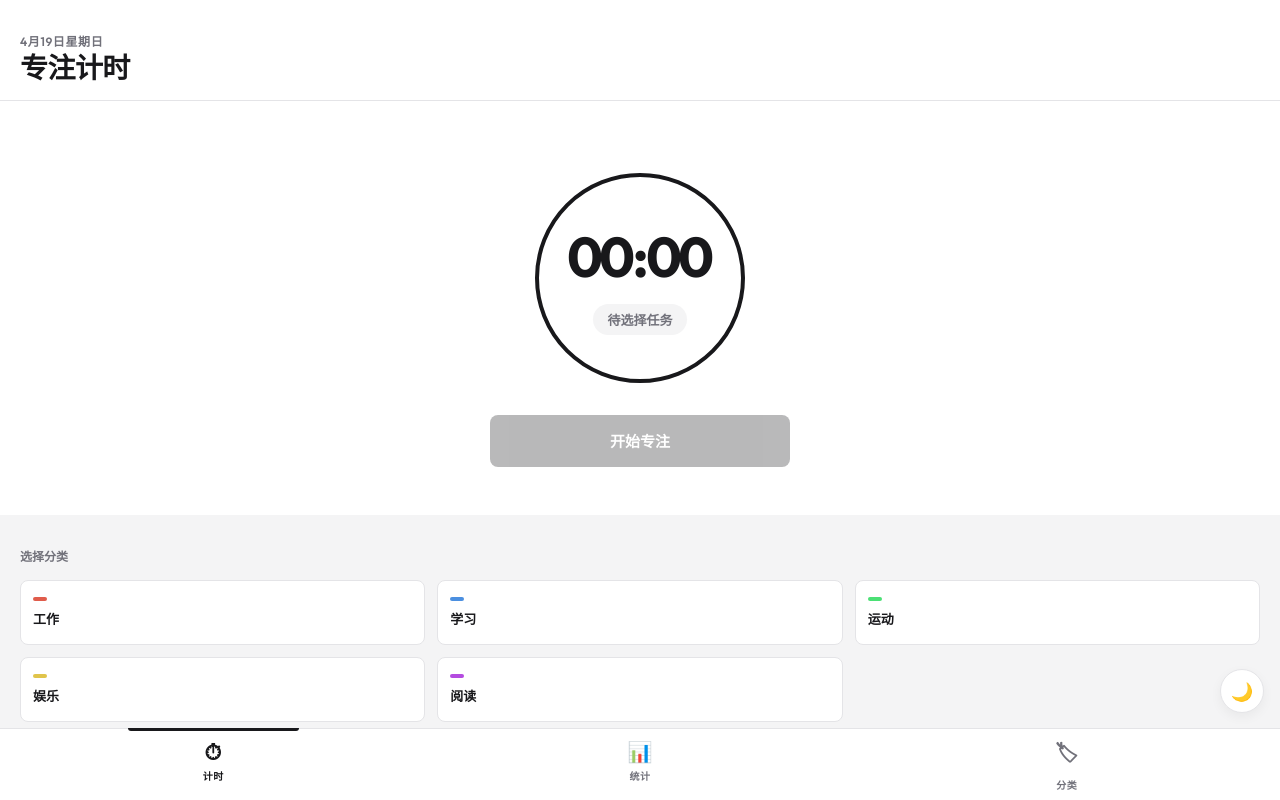
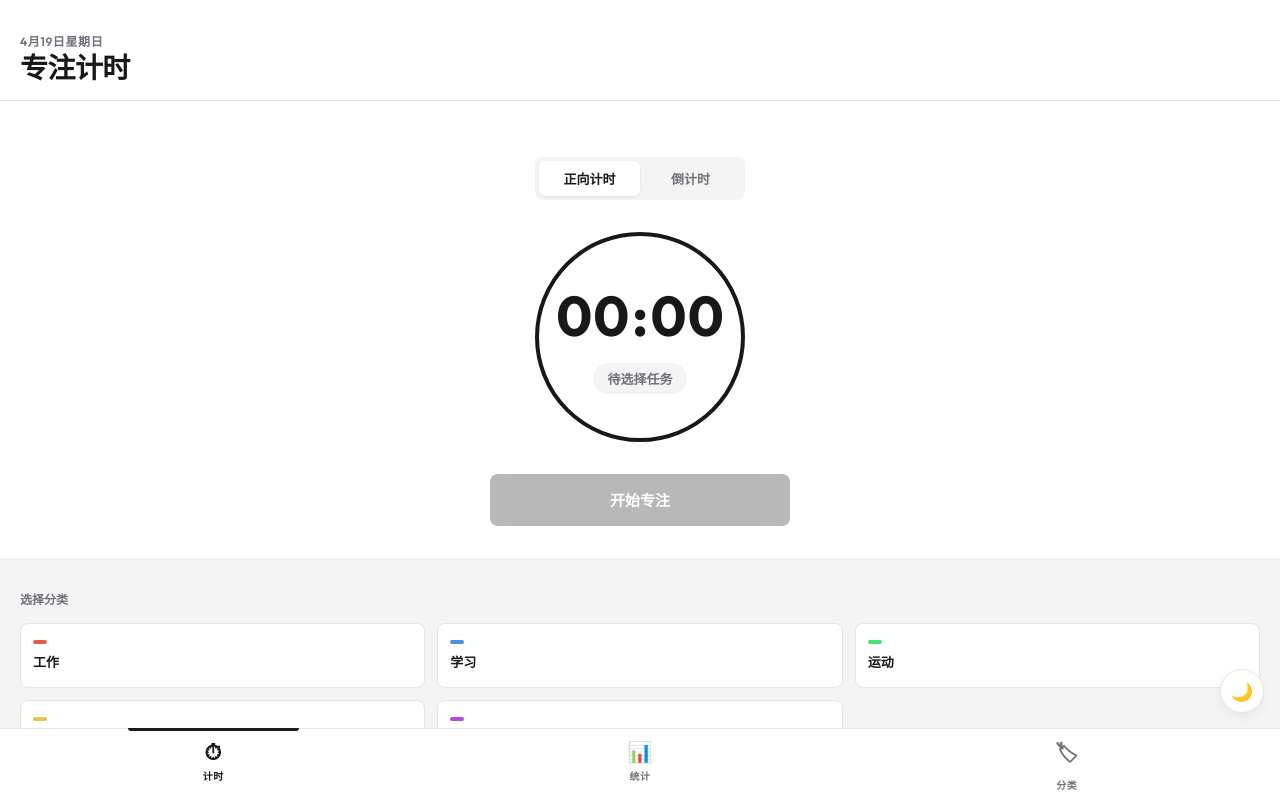
Before and after one commit to Dodow0/Forward-Timer, a Vue app: page /stats#/timer in a window 1280 px wide. Built offline with nearby package versions, Linux system fonts and the light colour scheme.

Commit message:
修改部分外观，增加倒计时

```diff
--- a/src/stores/timerStore.js
+++ b/src/stores/timerStore.js
@@ -1,6 +1,6 @@
 /**
- * stores/timerStore.js — 计时器全局状态
- * 新增：持久化到 localStorage，解决手机端 PWA 被杀进程后计时消失的问题
+ * stores/timerStore.js
+ * 新增：倒计时模式（countdown）支持
  */
 
 import { defineStore } from 'pinia'
@@ -8,17 +8,17 @@ import { ref, computed } from 'vue'
 import { addRecord } from '@/db'
 import { today } from '@/utils/dateHelpers'
 
-// ── 持久化 Key 常量 ──
 const STORAGE_KEY = 'timer_persist'
 
-// ── 持久化读写工具函数 ──
-function saveState(startTimestamp, elapsed, category) {
+function saveState(startTimestamp, elapsed, category, mode, targetDuration) {
   try {
     localStorage.setItem(STORAGE_KEY, JSON.stringify({
       startTimestamp,
       elapsed,
       category,
-      savedAt: Date.now()   // 记录保存时刻，用于恢复时校验合理性
+      mode,                // 新增：保存模式
+      targetDuration,      // 新增：保存目标时长
+      savedAt: Date.now()
     }))
   } catch (e) {
     console.warn('timer persist save failed', e)
@@ -46,21 +46,90 @@ export const useTimerStore = defineStore('timer', () => {
   const selectedCategory = ref(null)
   const startTimestamp   = ref(null)
 
+  // ── 新增 State：倒计时相关 ──
+  // mode: 'countup'（正向）| 'countdown'（倒计时）
+  const mode            = ref('countup')
+  // 目标秒数，仅 countdown 模式使用
+  const targetDuration  = ref(25 * 60)
+  // 倒计时是否已完成
+  const isFinished      = ref(false)
+
   let _rafId      = null
   let _intervalId = null
 
-  // ── 核心校准函数 ──
+  // ── 核心校准函数（兼容两种模式）──
   function syncElapsed() {
     if (isRunning.value && startTimestamp.value !== null) {
-      elapsed.value = Math.floor((Date.now() - startTimestamp.value) / 1000)
+      const raw = Math.floor((Date.now() - startTimestamp.value) / 1000)
+      elapsed.value = raw
+
+      // 倒计时到达终点时自动触发完成
+      if (mode.value === 'countdown' && raw >= targetDuration.value) {
+        elapsed.value = targetDuration.value  // 锁定到终点值，不超出
+        _onCountdownFinish()
+      }
     }
   }
 
-  // ── rAF 循环（前台高精度更新）──
+  // ── 新增：倒计时完成处理 ──
+  async function _onCountdownFinish() {
+    _stopRaf()
+    _stopInterval()
+    isRunning.value  = false
+    isFinished.value = true
+
+    // 播放提示音（使用 Web Audio API，不需要额外音频文件）
+    _playBeep()
+
+    // 自动保存记录
+    if (selectedCategory.value) {
+      await addRecord({
+        categoryId: selectedCategory.value.id,
+        date:       today(),
+        startTime:  startTimestamp.value,
+        duration:   targetDuration.value
+      })
+    }
+
+    clearState()
+  }
+
+  // ── 新增：用 Web Audio API 生成提示音（不需要音频文件）──
+  function _playBeep() {
+    try {
+      const ctx = new (window.AudioContext || window.webkitAudioContext)()
+
+      // 连续播放三声，音调递减，有节奏感
+      const beeps = [
+        { freq: 880, start: 0,   duration: 0.15 },
+        { freq: 880, start: 0.2, duration: 0.15 },
+        { freq: 660, start: 0.4, duration: 0.3  },
+      ]
+
+      beeps.forEach(({ freq, start, duration }) => {
+        const osc   = ctx.createOscillator()
+        const gain  = ctx.createGain()
+        osc.connect(gain)
+        gain.connect(ctx.destination)
+        osc.frequency.value = freq
+        osc.type = 'sine'
+        gain.gain.setValueAtTime(0.4, ctx.currentTime + start)
+        gain.gain.exponentialRampToValueAtTime(0.001, ctx.currentTime + start + duration)
+        osc.start(ctx.currentTime + start)
+        osc.stop(ctx.currentTime + start + duration + 0.05)
+      })
+    } catch (e) {
+      console.warn('beep failed', e)
+    }
+  }
+
   function _startRaf() {
     function tick() {
       syncElapsed()
-      _rafId = requestAnimationFrame(tick)
+      // 倒计时完成后 rAF 已在 _onCountdownFinish 里停掉，这里不再递归
+      if (isRunning.value) {
+        _rafId = requestAnimationFrame(tick)
+      }
     }
     _rafId = requestAnimationFrame(tick)
   }
@@ -72,14 +141,17 @@ export const useTimerStore = defineStore('timer', () => {
     }
   }
 
-  // ── 兜底 interval（应对最小化/后台）──
   function _startInterval() {
-    // 新增：同时负责定期持久化状态（每秒存一次）
     _intervalId = setInterval(() => {
       syncElapsed()
       if (isRunning.value && startTimestamp.value !== null) {
-        // 每秒把最新状态写入 localStorage
-        saveState(startTimestamp.value, elapsed.value, selectedCategory.value)
+        saveState(
+          startTimestamp.value,
+          elapsed.value,
+          selectedCategory.value,
+          mode.value,           // 新增
+          targetDuration.value  // 新增
+        )
       }
     }, 1000)
   }
@@ -91,7 +163,6 @@ export const useTimerStore = defineStore('timer', () => {
     }
   }
 
-  // ── visibilitychange ──
   document.addEventListener('visibilitychange', () => {
     if (document.visibilityState === 'visible' && isRunning.value) {
       syncElapsed()
@@ -100,17 +171,13 @@ export const useTimerStore = defineStore('timer', () => {
     }
   })
 
-  // ── 新增：页面加载时恢复持久化状态（核心修复点）──
+  // ── 恢复持久化状态（新增 mode/targetDuration 字段恢复）──
   function tryRestore() {
     const saved = loadState()
     if (!saved) return
 
-    const { startTimestamp: savedTs, category, savedAt } = saved
+    const { startTimestamp: savedTs, category, savedAt, mode: savedMode, targetDuration: savedTarget } = saved
 
-    // 安全校验：
-    // 1. 必须有分类信息
-    // 2. 保存时刻必须合理（不能是未来时间）
-    // 3. 计时时长不超过 24 小时（超过视为异常数据）
     const MAX_DURATION = 24 * 60 * 60 * 1000
     const age = Date.now() - savedTs
     if (!category || !savedTs || savedAt > Date.now() || age > MAX_DURATION) {
@@ -118,38 +185,89 @@ export const useTimerStore = defineStore('timer', () => {
       return
     }
 
-    // 恢复状态：基于原始 startTimestamp 重新推算已过时间
+    // 新增：恢复模式和目标时长
+    mode.value           = savedMode || 'countup'
+    targetDuration.value = savedTarget || 25 * 60
+
+    // 倒计时模式：检查恢复时是否已超出目标时长
+    if (mode.value === 'countdown') {
+      const restoredElapsed = Math.floor(age / 1000)
+      if (restoredElapsed >= targetDuration.value) {
+        // 后台已经超时，直接触发完成
+        elapsed.value          = targetDuration.value
+        selectedCategory.value = category
+        startTimestamp.value   = savedTs
+        _onCountdownFinish()
+        return
+      }
+    }
+
     selectedCategory.value = category
     startTimestamp.value   = savedTs
     elapsed.value          = Math.floor(age / 1000)
     isRunning.value        = true
 
-    // 立即恢复计时循环
     _startRaf()
     _startInterval()
-
-    console.log(`[Timer] 恢复计时，已过 ${elapsed.value} 秒`)
   }
 
-  // Store 初始化时立即尝试恢复
   tryRestore()
 
   // ── Getters ──
+
+  // 正向：显示已过时间；倒计时：显示剩余时间
   const displayTime = computed(() => {
-    const s  = elapsed.value
+    let s
+    if (mode.value === 'countdown') {
+      s = Math.max(0, targetDuration.value - elapsed.value)
+    } else {
+      s = elapsed.value
+    }
     const mm = String(Math.floor(s / 60)).padStart(2, '0')
     const ss = String(s % 60).padStart(2, '0')
     return `${mm}:${ss}`
   })
 
+  // 新增：倒计时进度（0~1），供进度条组件使用
+  const countdownProgress = computed(() => {
+    if (mode.value !== 'countdown' || targetDuration.value === 0) return 0
+    return Math.min(elapsed.value / targetDuration.value, 1)
+  })
+
   // ── Actions ──
+
+  // 新增：切换模式（未计时时才允许切换）
+  function setMode(newMode) {
+    if (isRunning.value) return
+    mode.value = newMode
+    isFinished.value = false
+    elapsed.value = 0
+  }
+
+  // 新增：设置倒计时目标时长（秒）
+  function setTargetDuration(seconds) {
+    if (isRunning.value) return
+    targetDuration.value = seconds
+    isFinished.value = false
+    elapsed.value = 0
+  }
+
+  // 新增：关闭完成状态（让用户手动确认后重置）
+  function dismissFinished() {
+    isFinished.value      = false
+    elapsed.value         = 0
+    selectedCategory.value = null
+    startTimestamp.value  = null
+  }
+
   function start(category) {
     if (isRunning.value) return
+    isFinished.value       = false
     selectedCategory.value = category
     startTimestamp.value   = Date.now()
     isRunning.value        = true
 
-    saveState(startTimestamp.value, 0, category)  // 新增：启动时立即持久化
+    saveState(startTimestamp.value, 0, category, mode.value, targetDuration.value)
 
     _startRaf()
     _startInterval()
@@ -161,8 +279,7 @@ export const useTimerStore = defineStore('timer', () => {
     _stopRaf()
     _stopInterval()
     isRunning.value = false
-
-    clearState()  // 新增：暂停时清除持久化（暂停状态不需要后台恢复）
+    clearState()
   }
 
   function resume() {
@@ -170,7 +287,7 @@ export const useTimerStore = defineStore('timer', () => {
     startTimestamp.value = Date.now() - elapsed.value * 1000
     isRunning.value      = true
 
-    saveState(startTimestamp.value, elapsed.value, selectedCategory.value)  // 新增
+    saveState(startTimestamp.value, elapsed.value, selectedCategory.value, mode.value, targetDuration.value)
 
     _startRaf()
     _startInterval()
@@ -182,8 +299,7 @@ export const useTimerStore = defineStore('timer', () => {
     _stopRaf()
     _stopInterval()
     isRunning.value = false
-
-    clearState()  // 新增：停止时清除持久化
+    clearState()
 
     const actualDuration = elapsed.value
 
@@ -199,10 +315,17 @@ export const useTimerStore = defineStore('timer', () => {
     elapsed.value          = 0
     selectedCategory.value = null
     startTimestamp.value   = null
+    isFinished.value       = false
   }
 
   return {
-    isRunning, elapsed, selectedCategory, displayTime,
-    start, pause, resume, stop
+    // State
+    isRunning, elapsed, selectedCategory,
+    mode, targetDuration, isFinished,
+    // Getters
+    displayTime, countdownProgress,
+    // Actions
+    start, pause, resume, stop,
+    setMode, setTargetDuration, dismissFinished
   }
 })
--- a/src/views/HomeView.vue
+++ b/src/views/HomeView.vue
@@ -1,6 +1,5 @@
 <template>
   <div class="home-view">
-
     <header class="page-header">
       <div class="header-content">
         <p class="eyebrow">{{ today }}</p>
@@ -9,28 +8,52 @@
     </header>
 
     <section class="timer-section">
-      <div class="timer-ring" :class="{ 'timer-ring--running': timerStore.isRunning }">
+      <div class="segmented-control" v-if="!timerStore.isRunning && timerStore.elapsed === 0">
+        <button class="segment-btn" :class="{ 'segment-btn--active': currentMode === 'forward' }" @click="currentMode = 'forward'">正向计时</button>
+        <button class="segment-btn" :class="{ 'segment-btn--active': currentMode === 'countdown' }" @click="currentMode = 'countdown'">倒计时</button>
+      </div>
+
+      <div class="timer-ring" :class="{
+  'timer-ring--running': timerStore.isRunning,
+  'timer-ring--svg': currentMode === 'countdown'
+}">
+        <!-- 倒计时进度环 SVG -->
+        <svg v-if="currentMode === 'countdown'" class="progress-svg" viewBox="0 0 210 210">
+          <!-- 灰色底轨 -->
+          <circle cx="105" cy="105" r="101"
+                  fill="none" stroke="var(--color-border)" stroke-width="4" />
+          <!-- 蓝色进度，从顶部开始顺时针消耗 -->
+          <circle cx="105" cy="105" r="101"
+                  fill="none" stroke="var(--color-primary)" stroke-width="4"
+                  stroke-linecap="round"
+                  :stroke-dasharray="634"
+                  :stroke-dashoffset="634 * timerStore.countdownProgress"
+                  transform="rotate(-90 105 105)"
+                  style="transition: stroke-dashoffset 0.5s linear;" />
+        </svg>
         <div class="timer-display">
-          <span class="time-text">{{ timerStore.displayTime }}</span>
+          <span class="time-text">{{ (timerStore.isRunning || timerStore.isFinished) ? timerStore.displayTime : defaultDisplayTime }}</span>
 
-          <span class="category-badge" v-if="timerStore.selectedCategory"
-            :style="{ background: timerStore.selectedCategory.color + '18' }">
+          <span class="category-badge" v-if="timerStore.selectedCategory" :style="{ background: timerStore.selectedCategory.color + '18' }">
             <span class="dot" :style="{ background: timerStore.selectedCategory.color }"></span>
             <span :style="{ color: timerStore.selectedCategory.color }">{{ timerStore.selectedCategory.name }}</span>
           </span>
-          <span class="category-badge category-badge--empty" v-else>
-            待选择任务
-          </span>
+          <span class="category-badge category-badge--empty" v-else>待选择任务</span>
         </div>
       </div>
 
+      <div class="presets-panel" v-if="!timerStore.isRunning && timerStore.elapsed === 0 && currentMode === 'countdown'">
+        <button v-for="mins in [25, 45, 60]" :key="mins"
+                class="preset-btn" :class="{ 'preset-btn--active': targetMinutes === mins }"
+                @click="targetMinutes = mins">{{ mins }} 分</button>
+        <input type="number" class="preset-input" v-model.number="targetMinutes" placeholder="自定义" min="1" max="999"/>
+      </div>
+
       <div class="controls">
-        <button
-          v-if="!timerStore.isRunning && timerStore.elapsed === 0"
-          class="btn btn--primary"
-          :disabled="!timerStore.selectedCategory"
-          @click="timerStore.start(timerStore.selectedCategory)"
-        >
+        <button v-if="!timerStore.isRunning && timerStore.elapsed === 0"
+                class="btn btn--primary"
+                :disabled="!timerStore.selectedCategory || (currentMode === 'countdown' && (!targetMinutes || targetMinutes <= 0))"
+                @click="startTimer">
           开始专注
         </button>
 
@@ -38,28 +61,30 @@
           <button class="btn btn--outline" @click="handlePauseResume">
             {{ timerStore.isRunning ? '暂停' : '继续' }}
           </button>
-          <button class="btn btn--primary" @click="timerStore.stop()">
-            保存记录
-          </button>
+          <button class="btn btn--primary" @click="timerStore.stop()">保存记录</button>
         </template>
       </div>
+            <!-- 倒计时完成弹窗 -->
+      <transition name="fade">
+        <div v-if="timerStore.isFinished" class="finish-overlay">
+          <div class="finish-card">
+            <div class="finish-icon">🎉</div>
+            <p class="finish-title">专注完成！</p>
+            <p class="finish-sub">{{ targetMinutes }} 分钟已自动保存</p>
+            <button class="btn btn--primary" style="max-width:180px; height: 58px; font-size: 16px; border-radius: 12px;" @click="handleFinishDismiss">好的</button>
+          </div>
+        </div>
+      </transition>
     </section>
 
     <section class="category-section">
       <h2 class="section-label">选择分类</h2>
       <div class="category-grid">
-        <button
-          v-for="cat in categoryStore.categories"
-          :key="cat.id"
-          class="category-card"
-          :class="{ 'category-card--selected': timerStore.selectedCategory?.id === cat.id }"
-          :style="{
-            '--cat-color': cat.color,
-            '--cat-color-bg': cat.color + '18'
-          }"
-          :disabled="timerStore.isRunning"
-          @click="selectCategory(cat)"
-        >
+        <button v-for="cat in categoryStore.categories" :key="cat.id"
+                class="category-card"
+                :class="{ 'category-card--selected': timerStore.selectedCategory?.id === cat.id }"
+                :disabled="timerStore.isRunning"
+                @click="selectCategory(cat)">
           <div class="cat-indicator" :style="{ background: cat.color }"></div>
           <span class="cat-name">{{ cat.name }}</span>
         </button>
@@ -69,7 +94,7 @@
 </template>
 
 <script setup>
-import { computed } from 'vue'
+import { ref, computed, onMounted  } from 'vue'
 import { useTimerStore } from '@/stores/timerStore'
 import { useCategoryStore } from '@/stores/categoryStore'
 
@@ -77,97 +102,178 @@ const timerStore    = useTimerStore()
 const categoryStore = useCategoryStore()
 
 const today = computed(() =>
-  new Date().toLocaleDateString('zh-CN', {
-    month: 'long', day: 'numeric', weekday: 'long'
-  })
+  new Date().toLocaleDateString('zh-CN', { month: 'long', day: 'numeric', weekday: 'long' })
 )
+
+// UI 选择状态
+const currentMode   = ref('forward') // 'forward' 或 'countdown'
+const targetMinutes = ref(25)        // 默认 25 分钟
+
+// 计算未启动时圆环展示的时间
+const defaultDisplayTime = computed(() => {
+  if (currentMode.value === 'countdown') {
+    const mm = String(targetMinutes.value || 0).padStart(2, '0')
+    return `${mm}:00`
+  }
+  return '00:00'
+})
 
 function selectCategory(cat) {
   if (timerStore.isRunning) return
   timerStore.selectedCategory = cat
 }
 
+function startTimer() {
+  // 先把模式和时长同步到 store，再调用 start
+  timerStore.setMode(currentMode.value === 'forward' ? 'countup' : 'countdown')
+  if (currentMode.value === 'countdown') {
+    timerStore.setTargetDuration(targetMinutes.value * 60)
+  }
+  timerStore.start(timerStore.selectedCategory)
+}
+
 function handlePauseResume() {
   timerStore.isRunning ? timerStore.pause() : timerStore.resume()
 }
+// 完成后重置本地 UI 状态
+function handleFinishDismiss() {
+  timerStore.dismissFinished()
+}
+
+// 页面挂载时：如果 store 已经从 localStorage 恢复了倒计时，同步本地 UI 状态
+onMounted(() => {
+  if (timerStore.mode === 'countdown') {
+    currentMode.value   = 'countdown'
+    targetMinutes.value = Math.round(timerStore.targetDuration / 60)
+  }
+})
 </script>
 
 <style scoped>
 .home-view { min-height: 100%; background: var(--color-bg); }
 
-/* ── 统一 Header 样式 ── */
 .page-header {
   padding: 32px 20px 16px;
   background: var(--color-bg);
   border-bottom: 1px solid var(--color-border);
 }
 
-.eyebrow {
-  font-size: 12px;
-  font-weight: 600;
-  color: var(--color-fg-muted);
-  letter-spacing: 0.05em;
-  margin-bottom: 4px;
+.eyebrow { font-size: 12px; font-weight: 600; color: var(--color-fg-muted); letter-spacing: 0.05em; margin-bottom: 4px; }
+.display-title { font-size: 28px; font-weight: 800; color: var(--color-fg); line-height: 1.1; }
+
+.timer-section {
+  display: flex; flex-direction: column; align-items: center; gap: 32px; padding: 32px 20px; background: var(--color-bg);
 }
 
-.display-title {
-  font-size: 28px;
-  font-weight: 800;
-  color: var(--color-fg);
-  line-height: 1.1;
+/* 复用 StatsView 的分段控制器样式 */
+.segmented-control {
+  display: inline-flex; background: var(--color-muted); padding: 4px; border-radius: 8px; width: 100%; max-width: 210px;
 }
-
-/* ── 计时器区 ── */
-.timer-section {
-  display: flex; flex-direction: column; align-items: center; gap: 32px; padding: 48px 20px; background: var(--color-bg);
+.segment-btn {
+  flex: 1; padding: 8px 0; border-radius: 6px; border: none; background: transparent;
+  font-size: 13px; font-weight: 600; color: var(--color-fg-muted); cursor: pointer; transition: all 0.2s;
 }
+.segment-btn--active { background: var(--color-bg); color: var(--color-fg); box-shadow: 0 1px 3px rgba(0,0,0,0.08); }
 
 .timer-ring {
   width: 210px; height: 210px; border-radius: 50%;
-  border: 4px solid var(--color-fg); /* 使用变量确保暗色模式下变白 */
-  display: flex; align-items: center; justify-content: center; transition: all 0.3s ease;
+  border: 4px solid var(--color-fg);
+  display: flex; align-items: center; justify-content: center; transition: all 0.3s ease;flex-shrink: 0;
 }
-
 .timer-ring--running { border-color: var(--color-accent); }
 
 .timer-display { display: flex; flex-direction: column; align-items: center; gap: 12px; }
-.time-text { font-size: 56px; color: var(--color-fg); font-weight: 700; }
+.time-text { font-size: 56px; color: var(--color-fg); font-weight: 700; font-variant-numeric: tabular-nums;letter-spacing: 4px;
+  /* 稍微补偿一下因为字间距向右偏移的视觉中心 */
+  margin-left: 4px; }
 
-.category-badge {
-  display: inline-flex; align-items: center; gap: 6px; padding: 6px 14px; border-radius: 20px; font-size: 13px; font-weight: 700;
-}
+.category-badge { display: inline-flex; align-items: center; gap: 6px; padding: 6px 14px; border-radius: 20px; font-size: 13px; font-weight: 700; }
 .category-badge .dot { width: 6px; height: 6px; border-radius: 50%; }
 .category-badge--empty { background: var(--color-muted); color: var(--color-fg-muted); }
 
-/* ── 按钮颜色修正：实现 Dark Mode 自动反转 ── */
+/* 预设时长选择区 */
+.presets-panel {
+  display: flex; gap: 8px; width: 100%; max-width: 300px;
+}
+.preset-btn {
+  flex: 1; height: 40px; background: var(--color-muted); border: 1.5px solid transparent; border-radius: var(--radius-md);
+  font-size: 14px; font-weight: 600; color: var(--color-fg-muted); cursor: pointer; transition: all 0.2s;
+}
+.preset-btn--active { background: var(--color-bg); border-color: var(--color-primary); color: var(--color-fg); }
+.preset-input {
+  width: 70px; height: 40px; background: var(--color-muted); border: 1.5px solid transparent; border-radius: var(--radius-md);
+  text-align: center; font-size: 14px; font-weight: 600; color: var(--color-fg); transition: all 0.2s; outline: none;
+}
+.preset-input:focus { border-color: var(--color-primary); background: var(--color-bg); }
+
 .controls { display: flex; gap: 16px; width: 100%; max-width: 300px; }
 
-.btn { flex: 1; height: 52px; border-radius: var(--radius-md); border: none; font-size: 15px; font-weight: 700; cursor: pointer; transition: all 0.2s; }
+.btn {
+  flex: 1;
+  height: 52px;
+
+  /* 补充左右安全距离，防止按钮不拉伸时挤压文字 */
+  padding: 0 32px;
+  /* 强制文字不换行 */
+  white-space: nowrap;
+  /* 使用 flex 保证文字在按钮内部绝对居中 */
+  display: inline-flex;
+  align-items: center;
+  justify-content: center;
+
+  border-radius: var(--radius-md);
+  border: none;
+  font-size: 15px;
+  font-weight: 700;
+  cursor: pointer;
+  transition: all 0.2s;
+}
 .btn:active { transform: scale(0.96); }
 .btn:disabled { opacity: 0.3; cursor: not-allowed; }
 
-.btn--primary {
-  background: var(--color-primary);
-  /* 关键：使用 var(--color-bg) 作为文字颜色。
-     浅色模式下按钮是黑底白字，深色模式下会自动变为白底黑字 */
-  color: var(--color-bg);
-}
+.btn--primary { background: var(--color-primary); color: var(--color-bg); }
+.btn--outline { background: transparent; color: var(--color-fg); border: 2px solid var(--color-border); }
 
-.btn--outline {
-  background: transparent;
-  color: var(--color-fg);
-  border: 2px solid var(--color-border);
-}
-
-/* ── 分类选择区 ── */
 .category-section { padding: 32px 20px; background: var(--color-muted); min-height: calc(100vh - 400px); }
 .section-label { font-size: 12px; font-weight: 700; color: var(--color-fg-muted); margin-bottom: 16px; text-transform: uppercase; }
 .category-grid { display: grid; grid-template-columns: repeat(3, 1fr); gap: 12px; }
-
 .category-card {
-  display: flex; flex-direction: column; align-items: flex-start; gap: 8px; padding: 16px 12px; border-radius: var(--radius-md); border: 1px solid var(--color-border); background: var(--color-bg); cursor: pointer; transition: all 0.2s; position: relative;
+  display: flex; flex-direction: column; align-items: flex-start; gap: 8px; padding: 16px 12px; border-radius: var(--radius-md); border: 1px solid var(--color-border); background: var(--color-bg); cursor: pointer; transition: all 0.2s;
 }
 .category-card--selected { border-color: var(--color-primary); box-shadow: 0 4px 12px rgba(0,0,0,0.05); }
+.category-card:disabled { opacity: 0.5; cursor: not-allowed; }
 .cat-indicator { width: 14px; height: 4px; border-radius: 2px; }
 .cat-name { font-size: 13px; font-weight: 700; color: var(--color-fg); }
+
+/* 进度 SVG 覆盖在圆环上 */
+.timer-ring { position: relative; }
+.progress-svg {
+  position: absolute; top: -4px; left: -4px;
+  width: calc(100% + 8px); height: calc(100% + 8px);
+  pointer-events: none;
+}
+
+/* 完成弹窗 */
+.finish-overlay {
+  position: fixed; inset: 0; background: rgba(0,0,0,0.45);
+  display: flex; align-items: center; justify-content: center;
+  z-index: 100;
+}
+.finish-card {
+  background: var(--color-bg); border-radius: 20px;
+  padding: 40px 32px; display: flex; flex-direction: column;
+  align-items: center; gap: 12px; width: 280px; text-align: center;
+}
+.finish-icon { font-size: 48px; }
+.finish-title { font-size: 22px; font-weight: 800; color: var(--color-fg); }
+.finish-sub { font-size: 14px; color: var(--color-fg-muted); }
+
+/* 弹窗淡入淡出动画 */
+.fade-enter-active, .fade-leave-active { transition: opacity 0.25s; }
+.fade-enter-from, .fade-leave-to { opacity: 0; }
+
+/* 倒计时模式下由 SVG 接管圆环，隐藏 CSS border 避免双重叠加 */
+.timer-ring--svg {
+  border-color: transparent;
+}
 </style>
```
Also changed, not shown: src/views/CategoriesView.vue (+23 -2 lines), 1 other file (tests, documents, lock files or other folders).
